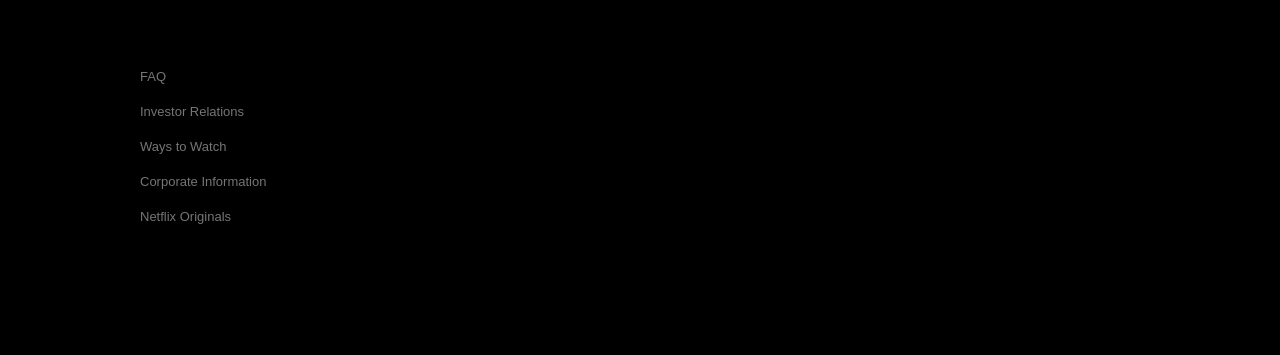
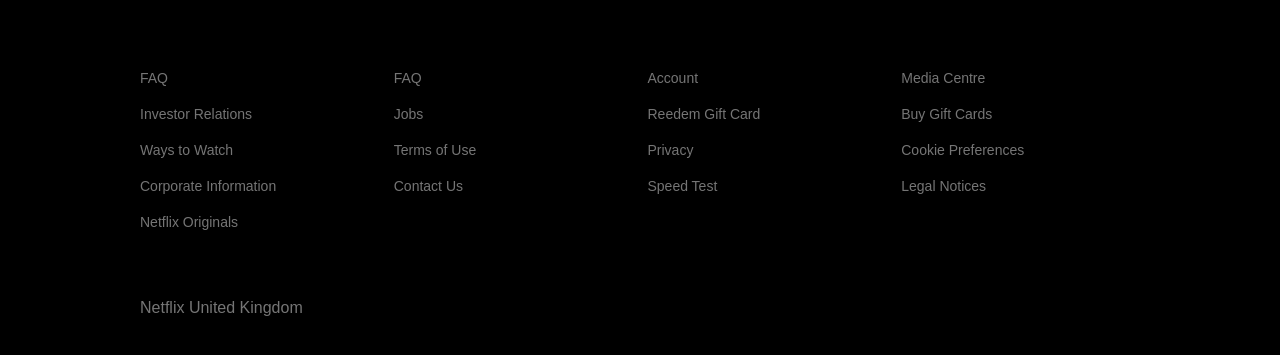
Before and after one commit to undefined-dev74/Netflix, a React (Create React App) app: page / in a window 1280 px wide. Shown: the part 1324-1679 px from the top of the page. Before the commit the page ends 1639 px from the top, so only its background shows below. Built offline with nearby package versions, Linux system fonts and the light colour scheme; the HTML template or start-up script is replaced by a standard one.

Commit message:
Added :: Footer content and text to the App

```diff
--- a/src/components/Footer/styles/footer.js
+++ b/src/components/Footer/styles/footer.js
@@ -20,7 +20,7 @@
 
 export const Row = styled.div`
   display: grid;
-  grid-template-columns: repeat(auto-fill, minmax(230px, 1fr));
+  grid-template-columns: repeat(auto-fill, minmax(210px, 1fr));
   grid-gap: 15px;
 
   @media (max-width: 1000px) {
@@ -31,7 +31,7 @@
 export const Link = styled.a`
   color: #757575;
   margin-bottom: 20px;
-  font-size: 13px;
+  font-size: 14px;
   text-decoration: none;
 `;
 
--- a/src/containers/Footer.js
+++ b/src/containers/Footer.js
@@ -14,7 +14,27 @@
           <Footer.Link href="#">Corporate Information</Footer.Link>
           <Footer.Link href="#">Netflix Originals</Footer.Link>
         </Footer.Column>
+        <Footer.Column>
+          <Footer.Link href="#">FAQ</Footer.Link>
+          <Footer.Link href="#">Jobs</Footer.Link>
+          <Footer.Link href="#">Terms of Use</Footer.Link>
+          <Footer.Link href="#">Contact Us</Footer.Link>
+        </Footer.Column>
+        <Footer.Column>
+          <Footer.Link href="#">Account</Footer.Link>
+          <Footer.Link href="#">Reedem Gift Card</Footer.Link>
+          <Footer.Link href="#">Privacy</Footer.Link>
+          <Footer.Link href="#">Speed Test</Footer.Link>
+        </Footer.Column>
+        <Footer.Column>
+          <Footer.Link href="#">Media Centre</Footer.Link>
+          <Footer.Link href="#">Buy Gift Cards</Footer.Link>
+          <Footer.Link href="#">Cookie Preferences</Footer.Link>
+          <Footer.Link href="#">Legal Notices</Footer.Link>
+        </Footer.Column>
       </Footer.Row>
+      <Footer.Break />
+      <Footer.Text>Netflix United Kingdom</Footer.Text>
     </Footer>
   );
 };
```
